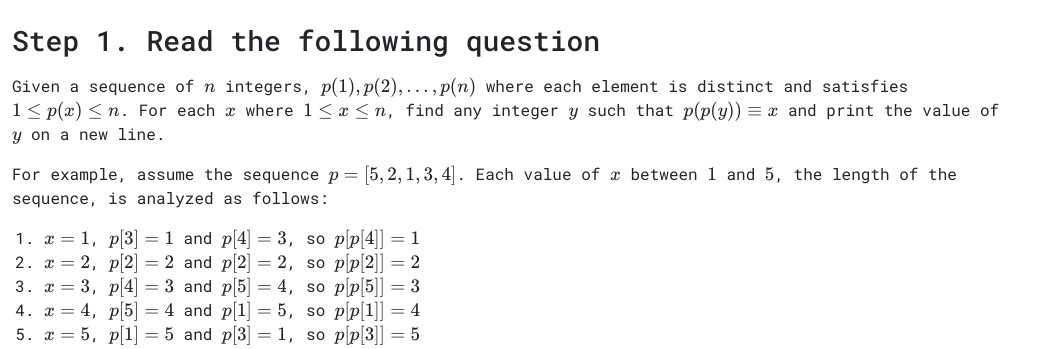
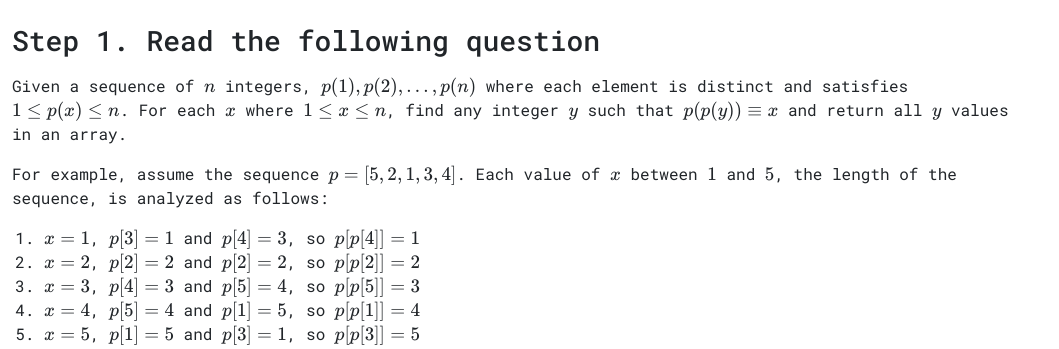
Before and after one commit to gabrielchl/coding-expert-detector-web, a Flask app: page /app in a window 1280 px wide. Shown: the part 56-405 px from the top of the page, without its empty margins (0-1059 px from the left). Run offline with Flask 2, Linux system fonts and the light colour scheme; some libraries are stand-ins or nearby versions.

Commit message:
Slight change to task description

```diff
--- a/templates/app.html
+++ b/templates/app.html
@@ -1,7 +1,7 @@
 {% extends "base.html" %}
 {% block content %}
 <h2 class="fs-3 mt-4 mb-3">Step 1. Read the following question</h2>
-<p>Given a sequence of $n$ integers, $p(1), p(2), ..., p(n)$ where each element is distinct and satisfies $1 \le p(x) \le n$. For each $x$ where $1 \le x \le n$, find any integer $y$ such that $p(p(y)) \equiv x$ and print the value of $y$ on a new line.</p>
+<p>Given a sequence of $n$ integers, $p(1), p(2), ..., p(n)$ where each element is distinct and satisfies $1 \le p(x) \le n$. For each $x$ where $1 \le x \le n$, find any integer $y$ such that $p(p(y)) \equiv x$ and return all $y$ values in an array.</p>
 <p>For example, assume the sequence $p = [5,2,1,3,4]$. Each value of $x$ between $1$ and $5$, the length of the sequence, is analyzed as follows:</p>
 <ol>
     <li>$x = 1$, $p[3] = 1$ and $p[4] = 3$, so $p[p[4]] = 1$</li>
--- a/templates/result.html
+++ b/templates/result.html
@@ -1,6 +1,6 @@
 {% extends "base.html" %}
 {% block content %}
-<h4 class="mt-5">You seem to be a:</h4>
+<h4 class="mt-5">You seem to be a{% if classification_string == 'expert' %}n{% endif %}:</h4>
 <h1 class="mb-5">{{ classification_string|upper }}</h1>
 <style>
     .table {
```
